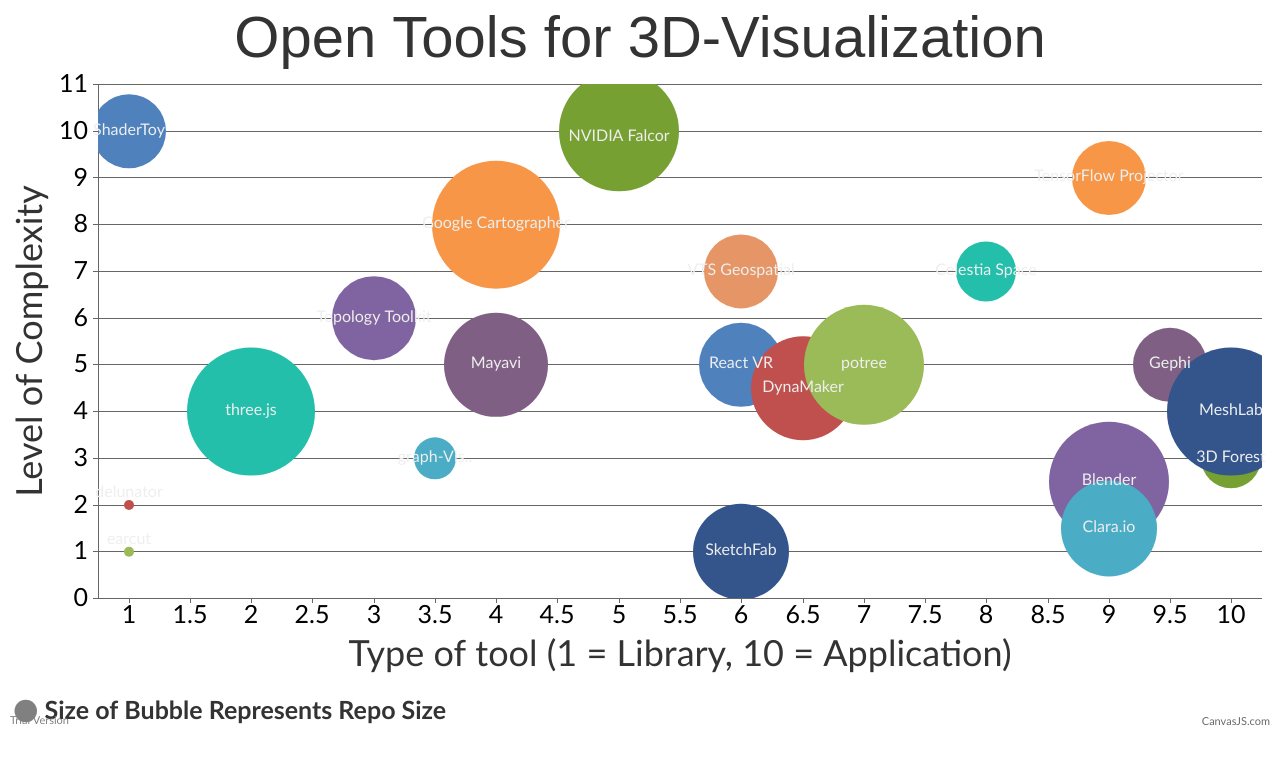
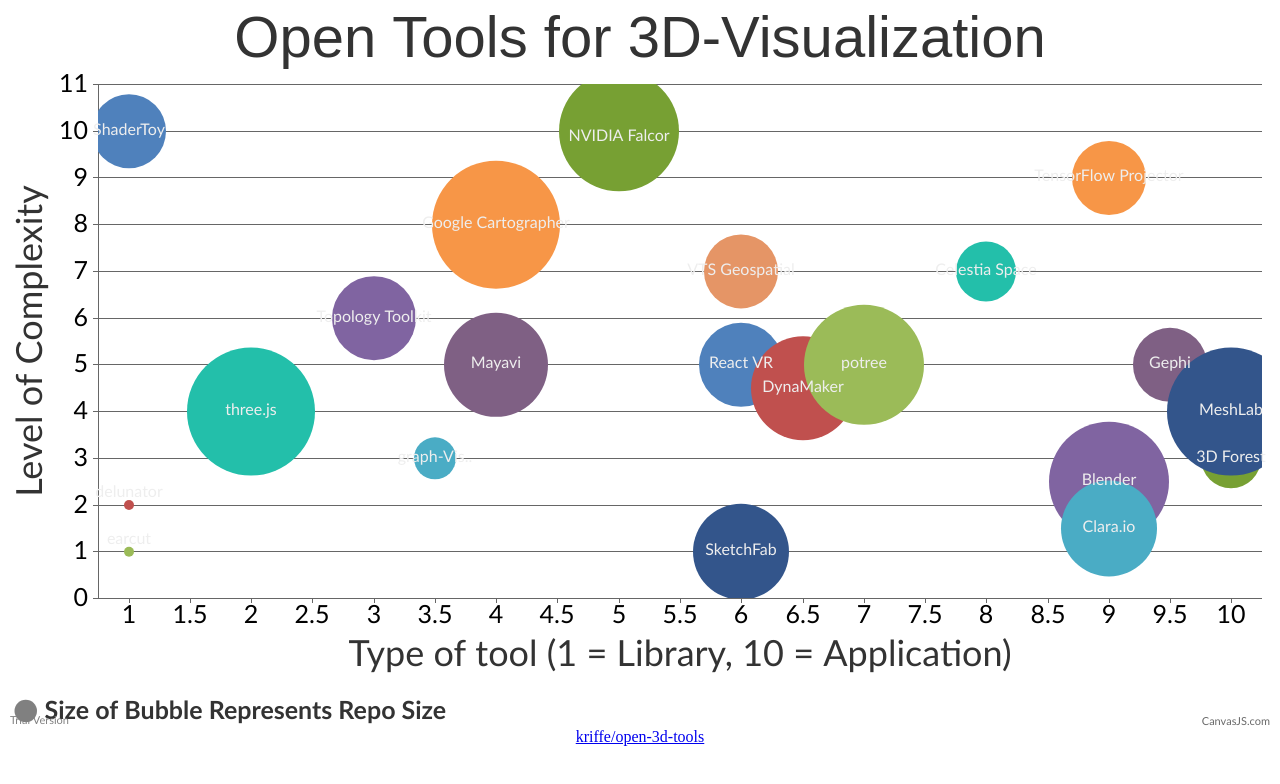
Before and after one commit to kriffe/Open-3D-Tools, a website: page index.html in a window 1280 px wide. Drawn offline with Linux system fonts and the light colour scheme.

Commit message:
Update index.html

```diff
--- a/index.html
+++ b/index.html
@@ -4,6 +4,7 @@
 </head>
 <body>
 <div id="chartContainer" style="height: 720px; width: 100%;"></div>
+<center><a href='https://github.com/kriffe/Open-3D-Tools' target='_blank'>kriffe/open-3d-tools</a></center>
 <script src="canvasjs.min.js"></script>
 <script src="opentools.js"></script>
 </body>
```
